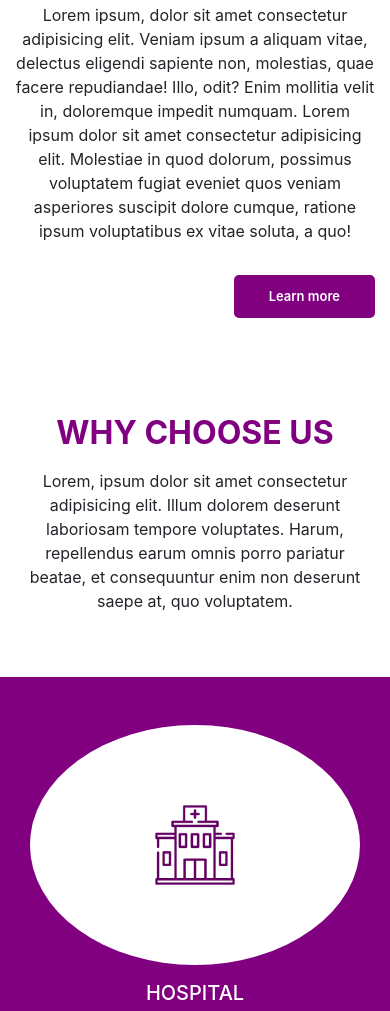
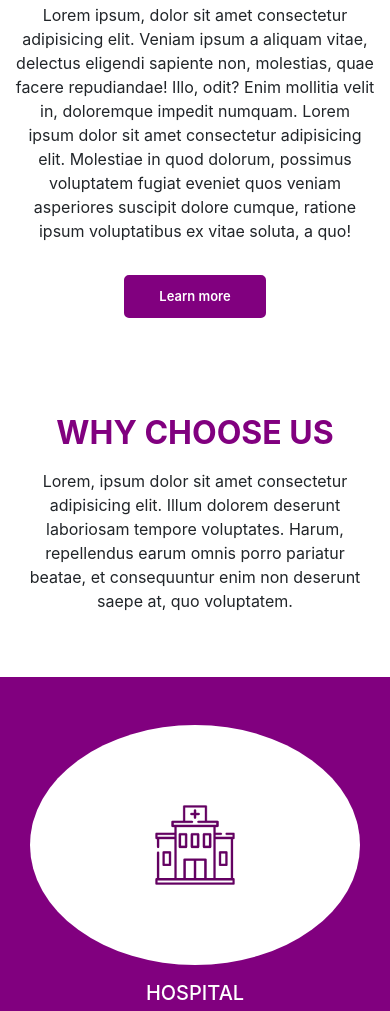
Before and after one commit to umarwazir297/birthx, a plain HTML site: page index.html in a window 390 px wide. Shown: the part 1969-2980 px from the top of the page. Drawn offline with nearby package versions, Linux system fonts and the light colour scheme.

Commit message:
button center

```diff
--- a/css/style.css
+++ b/css/style.css
@@ -154,6 +154,9 @@
   .center-resp{
       text-align: left;
   }
+  .center-resp-2{
+    text-align: right;
+}
   .img-full{
       display: block;
   }
@@ -173,6 +176,9 @@
     .center-resp{
         text-align: center;
     }
+    .center-resp-2{
+        text-align:center;
+    }
 
 }
 @media (max-width: 480px){
--- a/index.html
+++ b/index.html
@@ -92,7 +92,7 @@
                         mollitia velit in, doloremque impedit numquam. Lorem ipsum dolor sit amet consectetur
                         adipisicing elit. Molestiae in quod dolorum, possimus voluptatem fugiat eveniet quos veniam
                         asperiores suscipit dolore cumque, ratione ipsum voluptatibus ex vitae soluta, a quo!</p>
-                    <div class="text-right">
+                    <div class="center-resp-2">
                         <button class="btn btn-about mt-3">Learn more</button>
                     </div>
                   </div>
```
